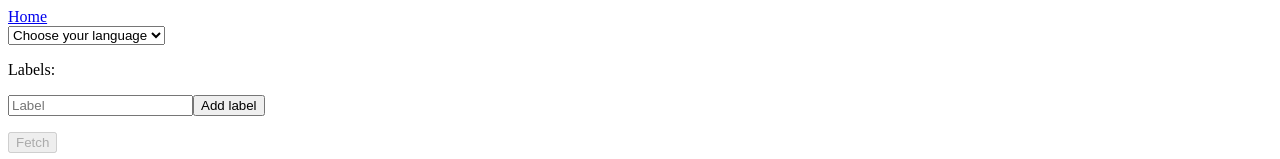
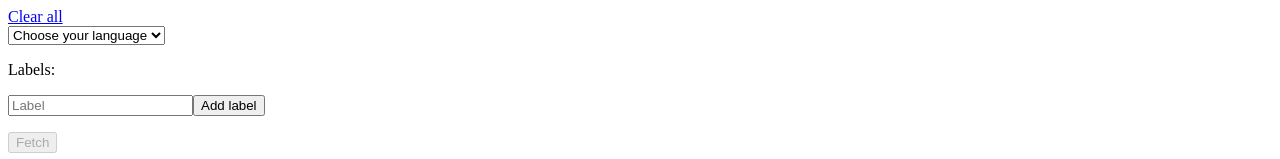
Before and after one commit to tabomors/issues-finder, a Next.js app: page / in a window 1280 px wide. Shown: the top 159 px of the page. Built offline with nearby package versions, Linux system fonts and the light colour scheme.

Commit message:
Add some navigation

```diff
--- a/components/Layout.tsx
+++ b/components/Layout.tsx
@@ -1,14 +1,16 @@
-import * as React from 'react'
-import Link from 'next/link'
-import Head from 'next/head'
+import * as React from 'react';
+import Link from 'next/link';
+import Head from 'next/head';
 
 type Props = {
-  title?: string
-}
+  title?: string;
+  nav: { href: string; label: string }[];
+};
 
 const Layout: React.FunctionComponent<Props> = ({
   children,
   title = 'This is the default title',
+  nav
 }) => (
   <div>
     <Head>
@@ -18,9 +20,13 @@ const Layout: React.FunctionComponent<Props> = ({
     </Head>
     <header>
       <nav>
-        <Link href="/">
-          <a>Home</a>
-        </Link>
+        {nav.map(({ href, label }) => {
+          return (
+            <Link key={href} href={href}>
+              <a>{label}</a>
+            </Link>
+          );
+        })}
       </nav>
     </header>
     {children}
@@ -29,6 +35,6 @@ const Layout: React.FunctionComponent<Props> = ({
       <span>I'm here to stay (Footer)</span>
     </footer>
   </div>
-)
+);
 
-export default Layout
+export default Layout;
--- a/pages/index.tsx
+++ b/pages/index.tsx
@@ -112,6 +112,7 @@ const IndexPage: NextPage = () => {
 
   const [
     {
+      language: updatedLanguage,
       labels,
       issuesData: { loading, data }
     },
@@ -148,11 +149,11 @@ const IndexPage: NextPage = () => {
   };
 
   return (
-    <Layout title="Issues finder">
+    <Layout title="Issues finder" nav={[{ href: '/', label: 'Clear all' }]}>
       <div>
         <div>
           <select
-            defaultValue={defaultLanguage}
+            value={updatedLanguage}
             name="languageSelect"
             id="languageSelect"
             onChange={handleLanguageSelect}
--- a/pages/issue.tsx
+++ b/pages/issue.tsx
@@ -17,7 +17,7 @@ const IssuePage: NextPage = () => {
   });
 
   return (
-    <Layout title="Issue">
+    <Layout title="Issue" nav={[{href: '/', label: 'Home'}]}>
       {(() => {
         if (loading) return <p>Loading...</p>;
         return data ? JSON.stringify(data, null, '\t') : <p>No such issue</p>;
```
